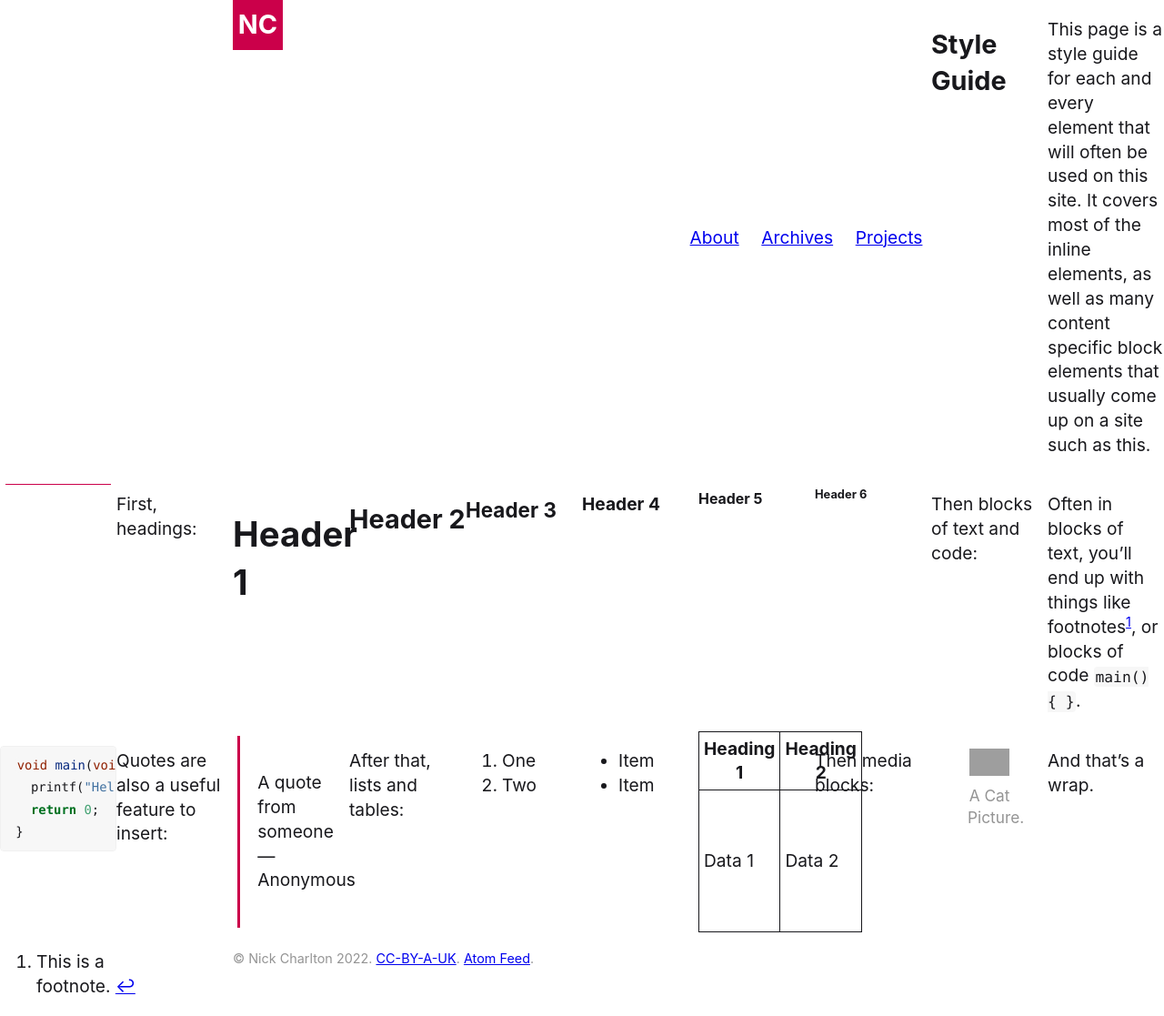
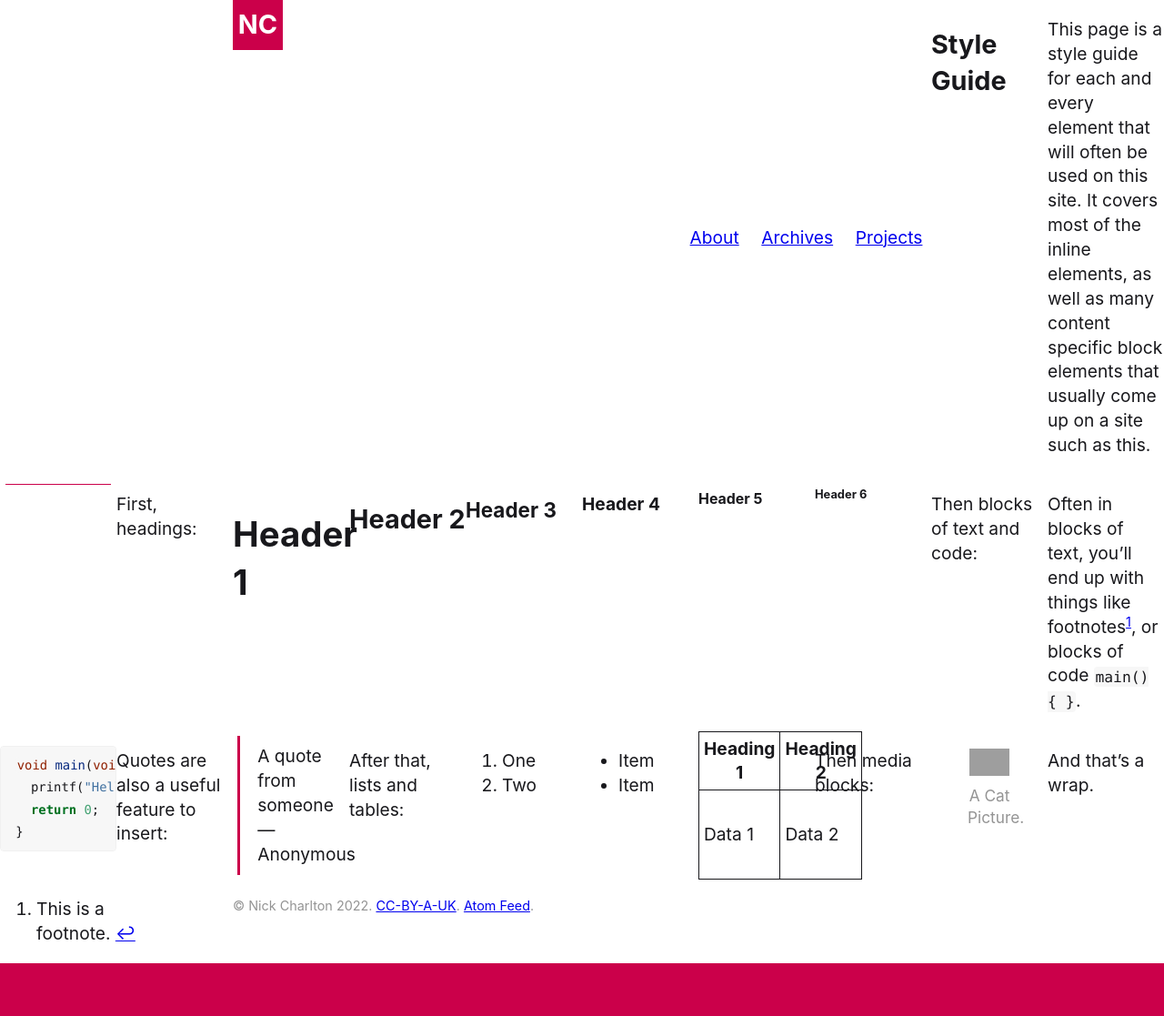
Before and after one commit to nickcharlton/site, a Jekyll site: the page built from style-guide.md, in a window 1280 px wide. Shown: the whole page at 91% size. Built offline with Jekyll 4.4.1, drawn with Linux system fonts in a browser that asks for light colours; after the commit the page ends 1059 px from its top, so only the background shows below that; grey boxes are pictures that could not be loaded.

Commit message:
Reduce the spacing on blockquotes
Markdown rendering means that we have a blockquote with a p inside it,
but that itself has a margin. This removes that and then pulls the text
into the left so that it looks less like it's floating on it's own.

```diff
--- a/css/main.css
+++ b/css/main.css
@@ -30,7 +30,12 @@ h1 a:visited, h2 a:visited {
 blockquote {
   border-left: 3px solid #CB004A;
   margin: 5px;
-  padding: 1em;
+  padding: 0.5em;
+  padding-left: 1em;
+}
+
+blockquote p {
+  margin: 0;
 }
 
 hr {
```
